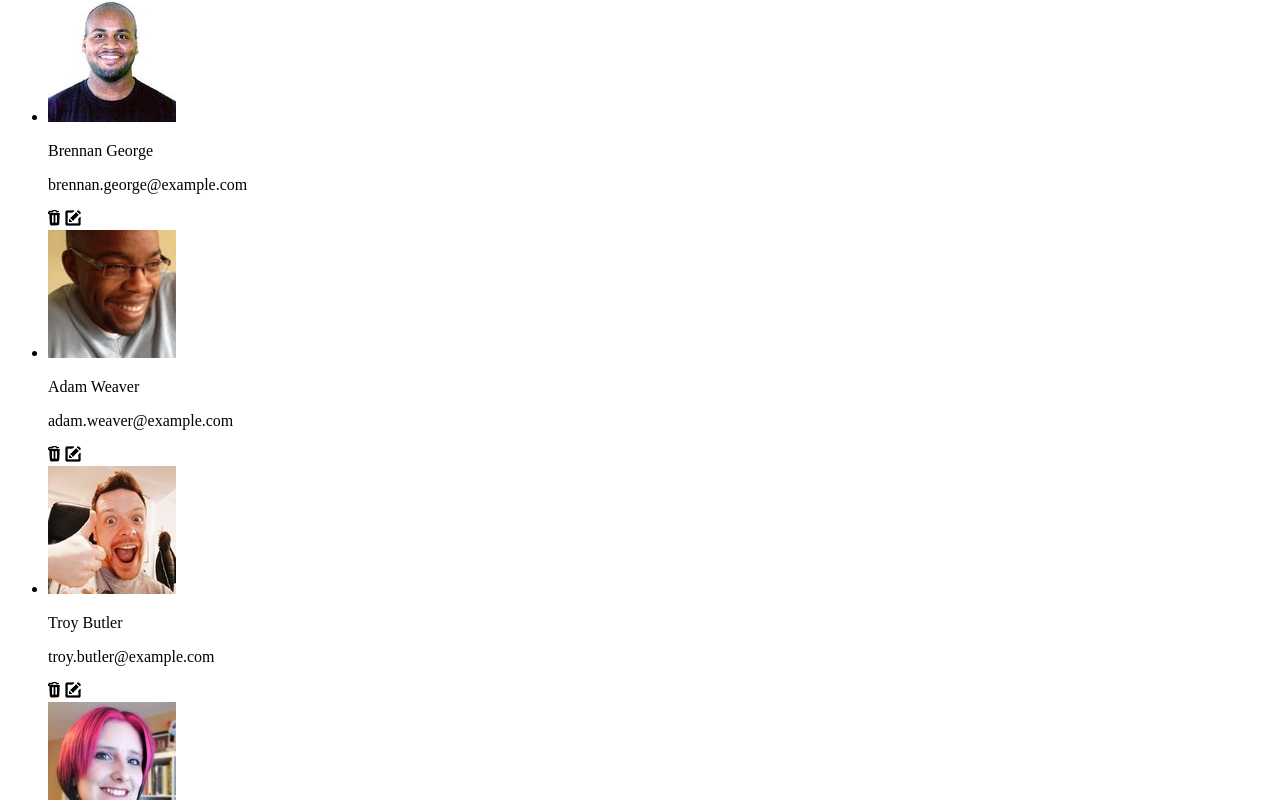
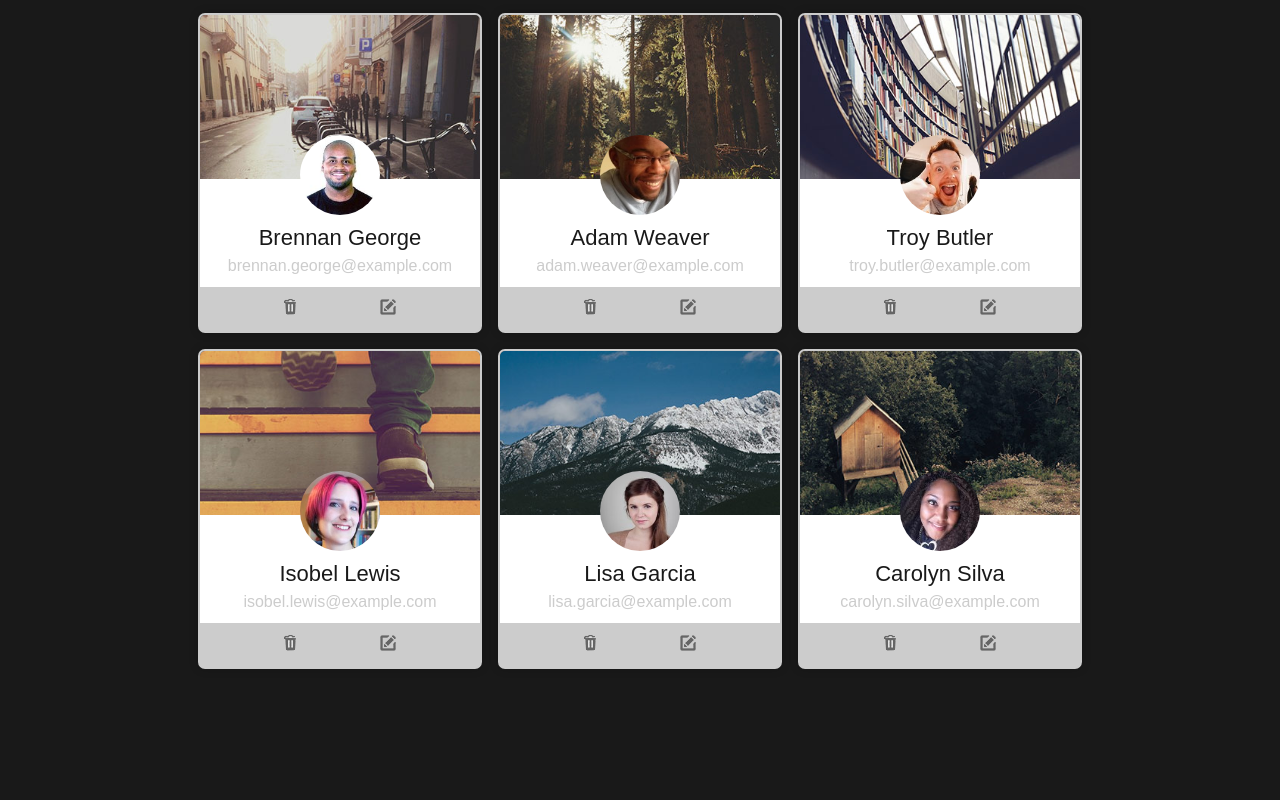
Before and after one commit to lucazcode/Projeto-HTML-CSS-Pagina-de-Contatos, a plain HTML site: page pagcontatos.html in a window 1280 px wide. Shown: the part 86-886 px from the top of the page. After the commit the page ends 800 px from the top, so only its background shows below. Drawn offline with Linux system fonts and the light colour scheme; files whose address does not match are found by name.

Commit message:
pagcontatos.html

```diff
--- a/pagcontatos.html
+++ b/pagcontatos.html
@@ -1,6 +1,6 @@
 <!DOCTYPE html>
 <html lang="pt-br">
-<link rel="stylesheet" href="pagcontatos2.css">
+<link rel="stylesheet" href="pagcontatos.css">
 
 <head>
     <meta charset="UTF-8">
```
